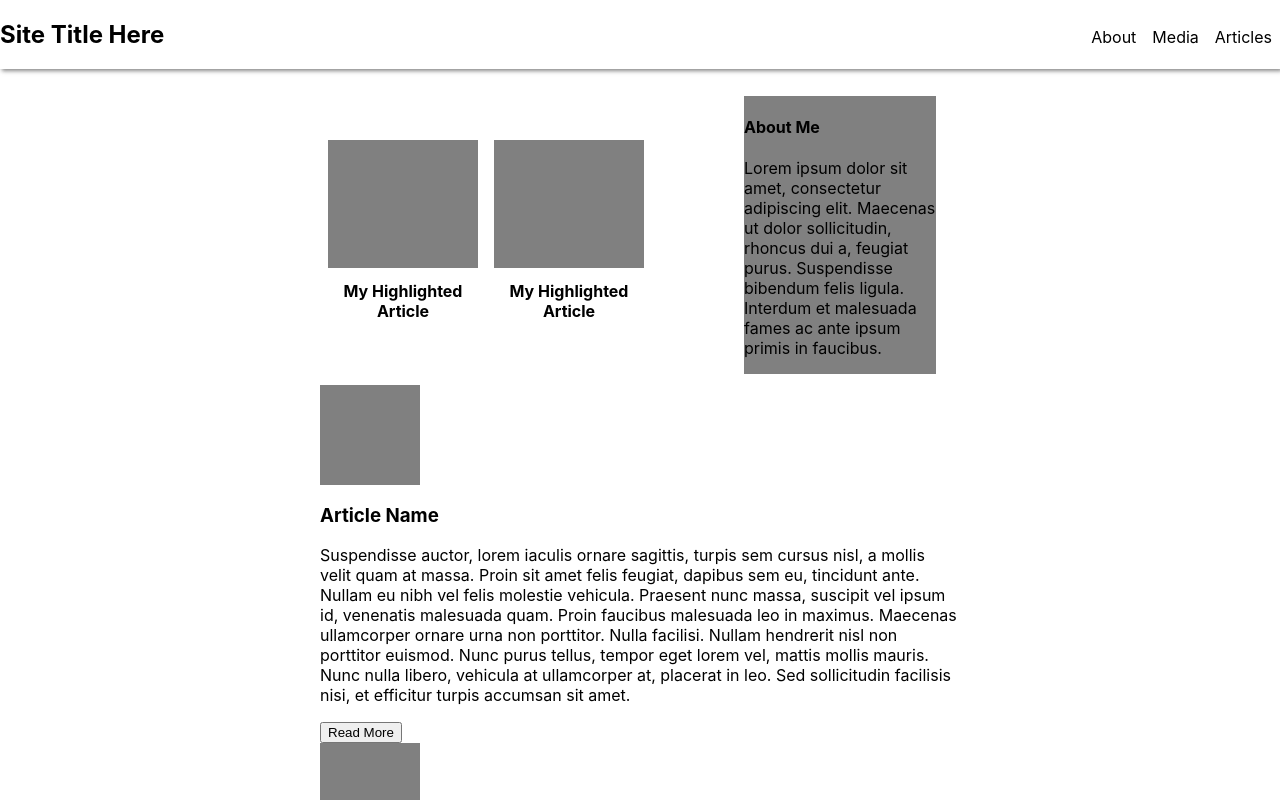
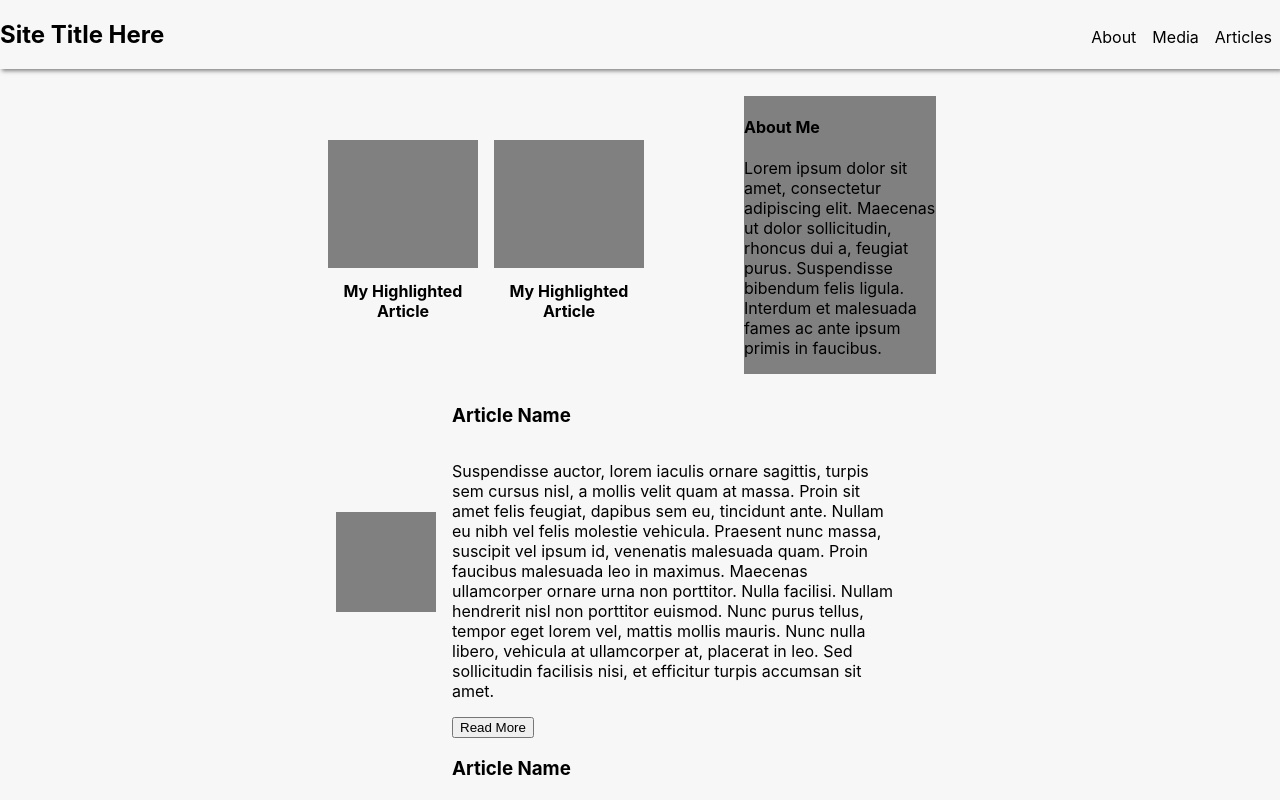
Before and after one commit to wilsonj806/react-headless-press-blog, a React (Create React App) app in the folder react-app/: page / in a window 1280 px wide. Shown: the top 800 px of the page. Built offline with nearby package versions, Linux system fonts and the light colour scheme.

Commit message:
Add styling and layout code for DumbCard

```diff
--- a/react-app/src/components/DumbCard.js
+++ b/react-app/src/components/DumbCard.js
@@ -1,9 +1,10 @@
 import React from "react";
+import "./styles/landing-card.css";
 
 const DumbCard = () => (
-  <section>
-    <div style={{ width: "100px", height: "100px", background: "grey" }} />
-    <div>
+  <section className="card--landing">
+    <header className="card-header" />
+    <div className="card-body">
       <h3>Article Name</h3>
       <p>
         Suspendisse auctor, lorem iaculis ornare sagittis, turpis sem cursus
--- /dev/null
+++ b/react-app/src/components/styles/landing-card.css
@@ -0,0 +1,21 @@
+.card--landing {
+  display: flex;
+  align-items: center;
+  flex-flow: row nowrap;
+  justify-content: flex-start;
+}
+
+.card-body {
+  max-width: 70%;
+  display: flex;
+  align-items: flex-start;
+  flex-flow: column nowrap;
+  justify-content: center;
+}
+
+.card-header {
+  width: 100px;
+  height: 100px;
+  margin: 0 16px;
+  background: grey;
+}
--- a/react-app/src/index.css
+++ b/react-app/src/index.css
@@ -5,6 +5,7 @@ body {
     sans-serif;
   -webkit-font-smoothing: antialiased;
   -moz-osx-font-smoothing: grayscale;
+  background: rgb(247, 247, 247);
 }
 
 code {
```
